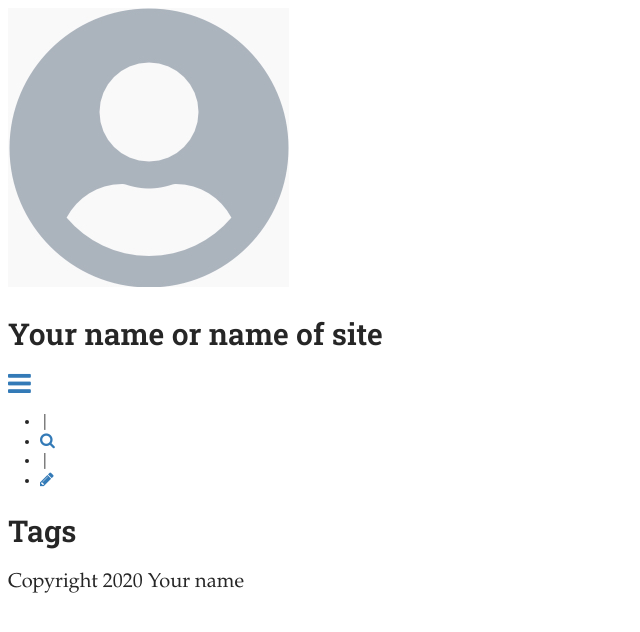
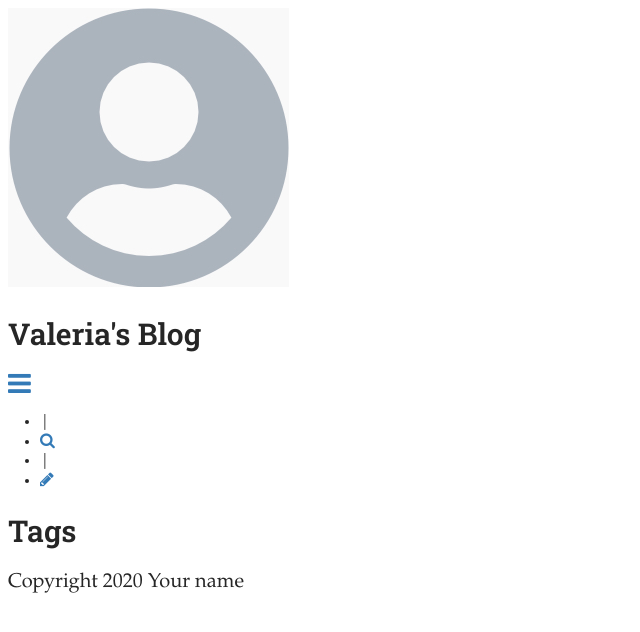
Before and after one commit to qtermace/qtermace, a Jekyll site: the page built from pages/tags.md, in a window 1280 px wide. Shown: the top 632 px of the page, without its empty margins (0-640 px from the left). Built offline with Jekyll 4.4.1, drawn with Linux system fonts in a browser that asks for light colours; some web fonts are replaced.

Commit message:
Update Settings “general”

```diff
--- a/_data/settings.yml
+++ b/_data/settings.yml
@@ -1,11 +1,12 @@
-title: Your name or name of site
-description: A website with a blog
-header_text: My Dream Blog
+title: "Valeria's Blog "
+description: My blog for the module 'Typographic Design for Page and Screen'.
+header_text: Typography that surrounds us
 footer_text: Copyright 2020 Your name
 header_feature_image: ../uploads/pages.jpg
-bannerheight: "20vmax"
-gridlayout: false
+bannerheight: 20vmax
 logo: /uploads/logo.jpg
 favicon: /uploads/favicon.ico
+gridlayout: false
+fixednavbar: false
 upzoom: true
-fixednavbar: false
+items: []
```
